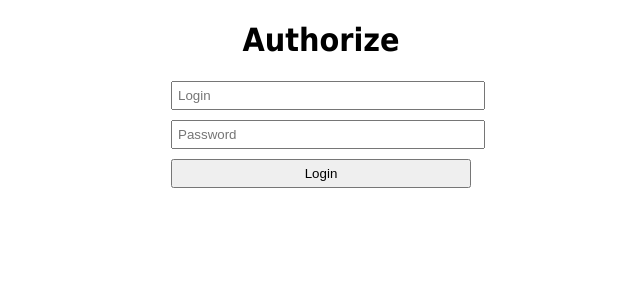
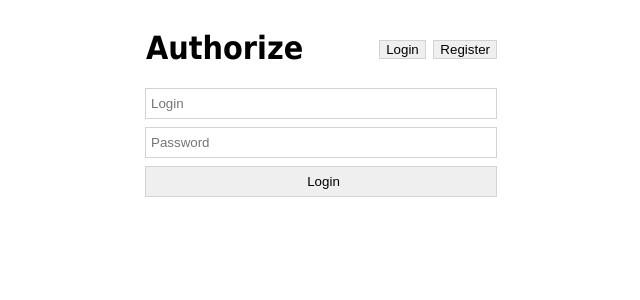
Before and after one commit to Gilberion/Learn_Python_Docker, a Flask app: page / in a window 1280 px wide. Shown: the top 300 px of the page, without its empty margins (319-959 px from the left). Run offline with Flask 2, Linux system fonts and the light colour scheme.

Commit message:
Register/Login buttons

```diff
--- a/static/style.css
+++ b/static/style.css
@@ -2,13 +2,25 @@ body {
     font-family: Tahoma, Verdana, sans-serif;
 }
 
-.h1 {
-    text-align: center;
+.form {
+    width: 350px;
+    margin: 0 auto;
 }
 
-.form {
-    width: 300px;
-    margin: 0 auto;
+.form__header {
+    display: flex;
+    justify-content: space-between;
+    align-items: center;
+}
+
+.form__toggle-form-btn {
+    border: 0;
+    outline: 1px solid lightgray;
+    -webkit-appearance: none;
+}
+
+.form__toggle-form-btn:first-child {
+    margin-right: 5px;
 }
 
 .form__input-login,
@@ -17,5 +29,14 @@ body {
     width: 100%;
     margin-bottom: 10px;
     display: block;
-    padding: 5px;
+    padding: 7px 0;
+    -webkit-appearance: none;
+    border: 0;
+    outline: 1px solid lightgray;
+    text-indent: 5px;
 }
+
+.form__toggle-form-btn,
+.form__input-submit {
+    cursor: pointer;
+}
--- a/templates/index.html
+++ b/templates/index.html
@@ -8,9 +8,14 @@
         <title>Main page</title>
     </head>
     <body>
-        <h1 class="h1">Authorize</h1>
-
         <form action="" class="form">
+            <div class="form__header">
+                <h1 class="h1">Authorize</h1>
+                <div class="form__toggle-form">
+                    <button class="form__toggle-form-btn">Login</button>
+                    <button class="form__toggle-form-btn">Register</button>
+                </div>
+            </div>
             <input type="text" id="login" class="form__input-login" placeholder="Login">
             <input type="password" name="pass" id="password" class="form__input-pass" placeholder="Password">
             <input type="submit" class="form__input-submit" value="Login">
```
